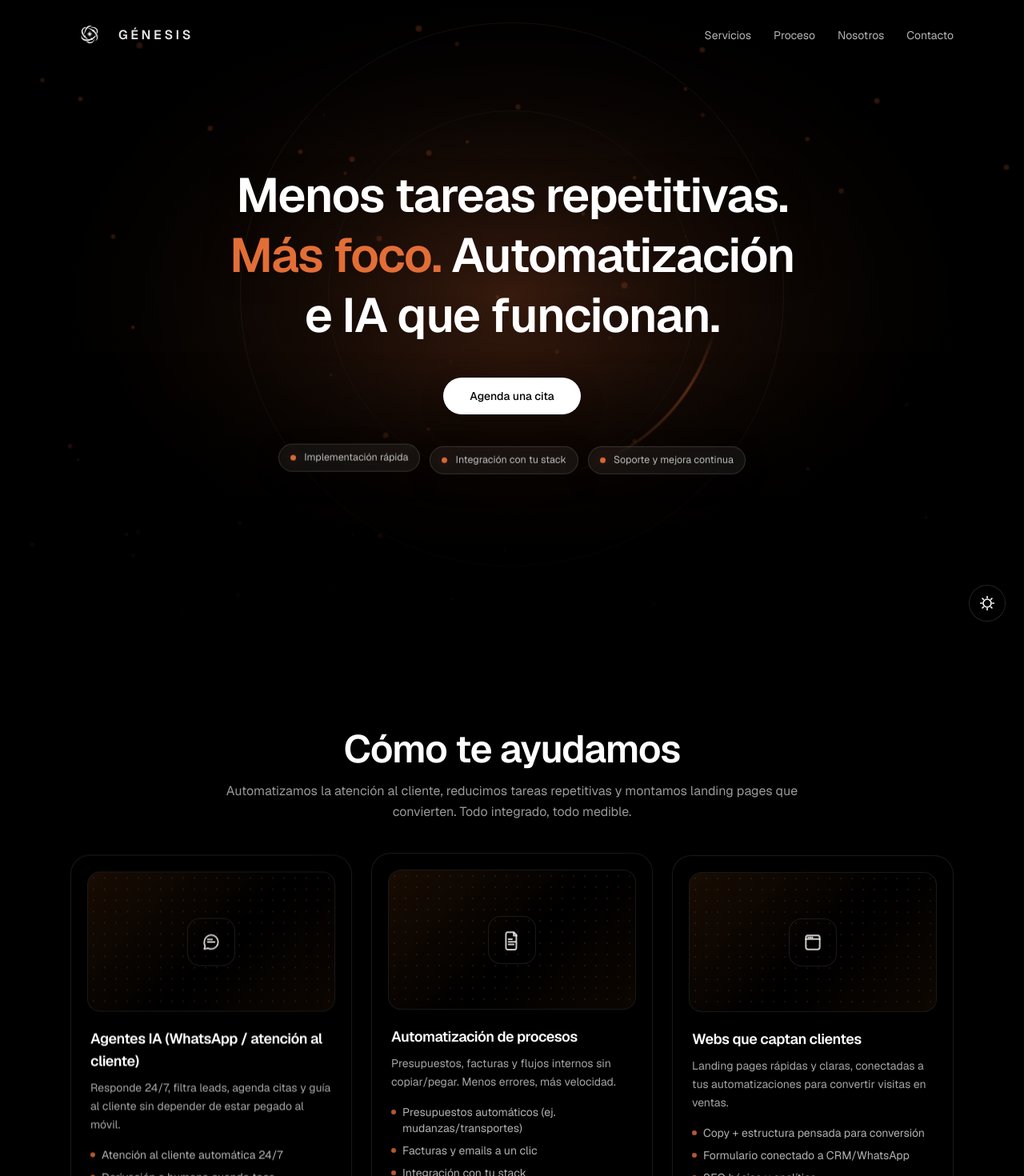
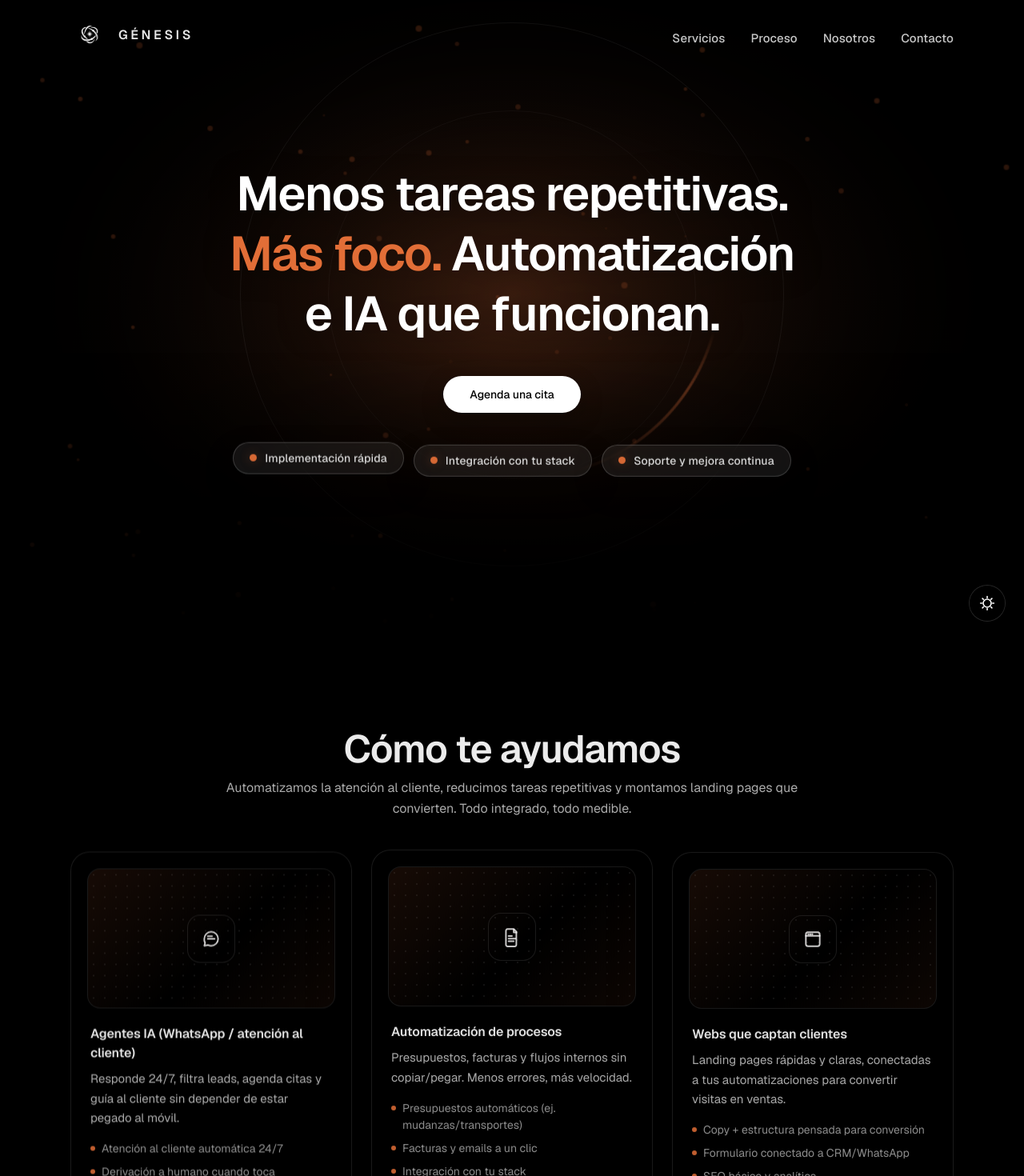
Before and after one commit to wearegenesis/genesis-landing, a Next.js app: page / in a window 1280 px wide. Shown: the top 1470 px of the page at 80% size. Built offline with nearby package versions, Linux system fonts and the light colour scheme.

Commit message:
feat: change muted text

```diff
--- a/src/app/globals.css
+++ b/src/app/globals.css
@@ -28,7 +28,6 @@ html.dark {
 
   --color-genesis-orange: var(--genesis-orange);
 
-  /* ✅ como antes */
   --font-sans: var(--font-geist-sans);
   --font-mono: var(--font-geist-mono);
 }
@@ -37,45 +36,82 @@ body {
   background: var(--background);
   color: var(--foreground);
   font-family: var(--font-sans);
+  text-rendering: optimizeLegibility;
 }
 
 html {
   scroll-behavior: smooth;
 }
 
-/* Chips (pills) del hero */
+/* -----------------------------
+   Chips (pills) del hero — premium
+------------------------------ */
 .genesis-chip {
   display: inline-flex;
   align-items: center;
   gap: 10px;
-  padding: 10px 14px;
+
+  padding: 11px 18px;
   border-radius: 999px;
-  border: 1px solid rgba(255, 255, 255, 0.14);
-  background: rgba(255, 255, 255, 0.06);
-  color: rgba(237, 237, 237, 0.78);
-  font-size: 12.5px;
+
+  border: 1px solid rgba(255, 255, 255, 0.18);
+  background: rgba(255, 255, 255, 0.07);
+  color: rgba(255, 255, 255, 0.84);
+
+  font-size: 13.5px;
+  font-weight: 500;
+  letter-spacing: 0.01em;
   line-height: 1;
-  backdrop-filter: blur(10px);
-  -webkit-backdrop-filter: blur(10px);
-  box-shadow: 0 10px 30px rgba(0, 0, 0, 0.25);
+
+  backdrop-filter: blur(12px);
+  -webkit-backdrop-filter: blur(12px);
+
+  box-shadow: 0 16px 36px rgba(0, 0, 0, 0.28);
+
+  transition: transform 180ms ease, background-color 180ms ease,
+    border-color 180ms ease, color 180ms ease;
+}
+
+@media (min-width: 768px) {
+  .genesis-chip {
+    padding: 12px 20px;
+    font-size: 14px;
+  }
+}
+
+@media (hover: hover) {
+  .genesis-chip:hover {
+    transform: translateY(-1px);
+    background: rgba(255, 255, 255, 0.09);
+    border-color: rgba(255, 255, 255, 0.24);
+    color: rgba(255, 255, 255, 0.9);
+  }
 }
 
 /* Light mode: chips más claros y elegantes */
 html:not(.dark) .genesis-chip {
-  border: 1px solid rgba(0, 0, 0, 0.1);
-  background: rgba(255, 255, 255, 0.65);
-  color: rgba(10, 10, 10, 0.72);
-  box-shadow: 0 12px 28px rgba(0, 0, 0, 0.1);
+  border: 1px solid rgba(0, 0, 0, 0.12);
+  background: rgba(255, 255, 255, 0.78);
+  color: rgba(10, 10, 10, 0.76);
+  box-shadow: 0 14px 28px rgba(0, 0, 0, 0.1);
 }
 
-/* Puntito naranja dentro (opcional y muy visual) */
+@media (hover: hover) {
+  html:not(.dark) .genesis-chip:hover {
+    background: rgba(255, 255, 255, 0.9);
+    border-color: rgba(0, 0, 0, 0.16);
+    color: rgba(10, 10, 10, 0.86);
+  }
+}
+
+/* Puntito naranja (más grande y menos “neón”) */
 .genesis-chip::before {
   content: "";
-  width: 7px;
-  height: 7px;
+  width: 9px;
+  height: 9px;
   border-radius: 999px;
   background: rgba(226, 110, 55, 0.95);
-  box-shadow: 0 0 18px rgba(226, 110, 55, 0.35);
+  box-shadow: 0 0 14px rgba(226, 110, 55, 0.28);
 }
 
 /* Animación flotación sutil (solo si el usuario permite animaciones) */
@@ -105,6 +141,7 @@ html:not(.dark) .genesis-chip {
   }
 }
 
+/* (Tuyas) animaciones varias */
 @keyframes ribbonMove {
   0% {
     transform: translateX(-50%) translateY(0px) scale(1);
@@ -170,3 +207,19 @@ html:not(.dark) .genesis-chip {
     animation: none !important;
   }
 }
+
+/* Tipografía “muted” (para que no sea blanco puro) */
+.genesis-muted {
+  color: rgba(237, 237, 237, 0.72);
+}
+.genesis-muted-2 {
+  color: rgba(237, 237, 237, 0.6);
+}
+
+/* Light mode */
+html:not(.dark) .genesis-muted {
+  color: rgba(10, 10, 10, 0.68);
+}
+html:not(.dark) .genesis-muted-2 {
+  color: rgba(10, 10, 10, 0.58);
+}
--- a/src/components/sections/Header.tsx
+++ b/src/components/sections/Header.tsx
@@ -79,10 +79,11 @@ export default function Header() {
   }, [mobileOpen]);
 
   const navLinkClass =
-    "relative text-sm text-foreground/70 transition-all duration-200 " +
-    "hover:text-foreground hover:-translate-y-[1px] " +
+    "relative text-sm md:text-[15px] font-medium tracking-[0.01em] " +
+    "text-foreground/78 transition-colors duration-200 " +
+    "hover:text-foreground " +
     "after:absolute after:left-0 after:-bottom-2 after:h-px after:w-0 " +
-    "after:bg-genesis-orange/70 after:transition-all after:duration-300 " +
+    "after:bg-genesis-orange/80 after:transition-all after:duration-200 " +
     "hover:after:w-full " +
     "focus-visible:outline-none focus-visible:ring-2 focus-visible:ring-genesis-orange/60 " +
     "focus-visible:ring-offset-2 focus-visible:ring-offset-background";
@@ -101,10 +102,13 @@ export default function Header() {
         ].join(" ")}
       >
         <div className="mx-auto flex max-w-6xl items-center justify-between px-6 py-5">
-          <Brand />
+          {/* Brand un pelín más “presencia” */}
+          <div className="text-foreground/90 hover:text-foreground transition-colors">
+            <Brand />
+          </div>
 
           {/* Desktop nav */}
-          <nav className="hidden items-center gap-7 md:flex">
+          <nav className="hidden items-center gap-8 md:flex">
             {nav.map((item) => (
               <a key={item.href} href={item.href} className={navLinkClass}>
                 {item.label}
@@ -118,10 +122,10 @@ export default function Header() {
             onClick={() => setMobileOpen((v) => !v)}
             className="
               md:hidden inline-flex h-10 w-10 items-center justify-center rounded-full
-              border border-foreground/10 bg-background/60 text-foreground/80
+              border border-foreground/12 bg-[color:var(--glass)] text-foreground/80
               backdrop-blur
               transition-all duration-200
-              hover:border-foreground/20 hover:text-foreground hover:-translate-y-[1px]
+              hover:border-foreground/22 hover:text-foreground hover:-translate-y-[1px]
               focus-visible:outline-none focus-visible:ring-2 focus-visible:ring-genesis-orange/60
               focus-visible:ring-offset-2 focus-visible:ring-offset-background
             "
@@ -154,7 +158,7 @@ export default function Header() {
         <div
           className={[
             "absolute left-1/2 top-[76px] w-[min(92vw,560px)] -translate-x-1/2",
-            "rounded-2xl border border-foreground/10 bg-[color:var(--glass)] backdrop-blur-xl",
+            "rounded-2xl border border-foreground/12 bg-[color:var(--glass)] backdrop-blur-xl",
             "shadow-[0_18px_60px_rgba(0,0,0,0.35)]",
             "transition-all duration-200",
             mobileOpen
@@ -170,7 +174,7 @@ export default function Header() {
                 onClick={() => setMobileOpen(false)}
                 className="
                   group flex items-center justify-between rounded-xl px-4 py-3
-                  text-[15px] text-foreground/85
+                  text-[15px] font-medium tracking-[0.01em] text-foreground/86
                   transition-all duration-200
                   hover:bg-foreground/5 hover:text-foreground
                   active:scale-[0.99]
@@ -182,7 +186,7 @@ export default function Header() {
                   <span
                     className="
                       pointer-events-none absolute left-0 -bottom-2 h-px w-0
-                      bg-genesis-orange/60 transition-all duration-300
+                      bg-genesis-orange/70 transition-all duration-200
                       group-hover:w-full
                     "
                   />
--- a/src/components/sections/Services.tsx
+++ b/src/components/sections/Services.tsx
@@ -1,3 +1,4 @@
+import React from "react";
 import ServicesCalculator from "./ServicesCalculator";
 
 function IconChat() {
@@ -114,14 +115,14 @@ function ServiceCard({
     >
       {/* marco “premium” sutil */}
       <div className="pointer-events-none absolute inset-0 opacity-0 transition-opacity duration-300 group-hover:opacity-100">
-        <div className="absolute inset-0 bg-[radial-gradient(70%_70%_at_50%_0%,rgba(244,121,32,0.18),transparent_60%)]" />
+        <div className="absolute inset-0 bg-[radial-gradient(70%_70%_at_50%_0%,rgba(226,110,55,0.16),transparent_60%)]" />
       </div>
 
       {/* zona visual */}
       <div className="relative p-5">
         <div className="relative overflow-hidden rounded-2xl border border-foreground/10 bg-background/30">
           <div className="pointer-events-none absolute inset-0 opacity-70 [background-image:radial-gradient(rgba(255,255,255,0.10)_1px,transparent_1px)] [background-size:14px_14px]" />
-          <div className="pointer-events-none absolute inset-0 bg-[linear-gradient(135deg,rgba(244,121,32,0.10),transparent_55%,rgba(244,121,32,0.06))]" />
+          <div className="pointer-events-none absolute inset-0 bg-[linear-gradient(135deg,rgba(226,110,55,0.10),transparent_55%,rgba(226,110,55,0.06))]" />
           <div className="flex aspect-[16/9] items-center justify-center text-foreground/80">
             <div className="flex items-center justify-center rounded-2xl border border-foreground/10 bg-background/40 p-4 shadow-[0_12px_40px_rgba(0,0,0,0.25)]">
               {icon}
@@ -132,17 +133,21 @@ function ServiceCard({
 
       {/* texto */}
       <div className="px-6 pb-6">
-        <h3 className="text-lg font-semibold tracking-tight text-foreground">
+        {/* ✅ título menos blanco (gris claro) */}
+        <h3 className="text-[15px] md:text-[16px] font-semibold tracking-[-0.01em] text-foreground/88">
           {title}
         </h3>
-        <p className="mt-2 text-sm leading-relaxed text-foreground/65">
+
+        {/* ✅ descripción más “muted” */}
+        <p className="mt-2 text-[14px] md:text-[15px] leading-relaxed genesis-muted">
           {description}
         </p>
 
-        <ul className="mt-4 space-y-2 text-sm text-foreground/70">
+        {/* ✅ bullets todavía un pelín más suaves */}
+        <ul className="mt-4 space-y-2 text-[13.5px] md:text-[14px] genesis-muted-2">
           {bullets.map((b) => (
             <li key={b} className="flex gap-2">
-              <span className="mt-[7px] h-1.5 w-1.5 flex-none rounded-full bg-genesis-orange/80" />
+              <span className="mt-[7px] h-1.5 w-1.5 flex-none rounded-full bg-genesis-orange/85" />
               <span>{b}</span>
             </li>
           ))}
@@ -157,10 +162,11 @@ export default function Services() {
     <section id="services" className="relative py-24 md:py-28">
       <div className="mx-auto max-w-6xl px-6">
         <div className="mx-auto max-w-3xl text-center">
-          <h2 className="text-3xl font-semibold tracking-tight text-foreground md:text-5xl">
+          {/* ✅ título principal no tan blanco */}
+          <h2 className="text-3xl font-semibold tracking-tight text-foreground/92 md:text-5xl">
             Cómo te ayudamos
           </h2>
-          <p className="mt-4 text-sm leading-relaxed text-foreground/60 md:text-base">
+          <p className="mt-3 text-[15px] md:text-[16px] leading-relaxed genesis-muted">
             Automatizamos la atención al cliente, reducimos tareas repetitivas y
             montamos landing pages que convierten. Todo integrado, todo medible.
           </p>
@@ -204,7 +210,6 @@ export default function Services() {
           />
         </div>
 
-        {/* bloque ahorro: original (no clon Naxia) */}
         <ServicesCalculator />
       </div>
     </section>
```
